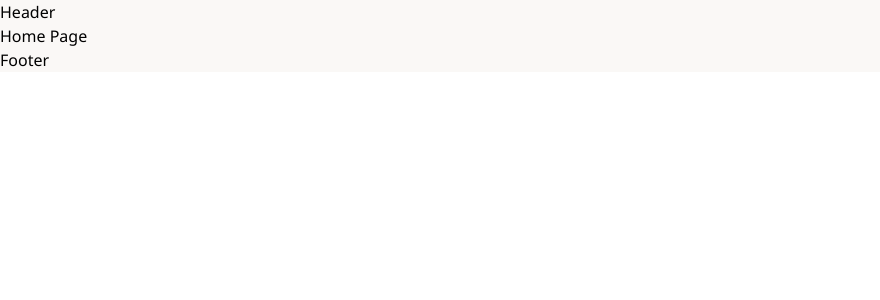
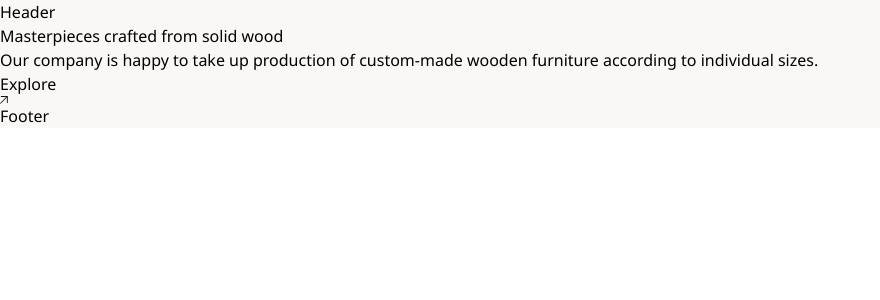
Before and after one commit to Edanriell/Decor, a Nuxt app in the folder Client/: page / in a window 1280 px wide. Shown: the top 300 px of the page, without its empty margins (0-880 px from the left). Built offline with nearby package versions, Linux system fonts and the light colour scheme.

Commit message:
working on home page

```diff
--- a/Client/app/features/create-account/create-account.vue
+++ b/Client/app/features/create-account/create-account.vue
@@ -112,7 +112,7 @@
 			Already have an account?
 			<NuxtLink
 				class="font-[Urbanist] font-normal text-[0.75rem] leading-[1.6] capitalize text-(--colors-texts-text---high-emphasis) border-b border-(--colors-border-border---theme)"
-				to="/sign-in"
+				to="/(auth)/sign-in"
 			>
 				Log in now
 			</NuxtLink>
--- a/Client/app/features/log-in/log-in.vue
+++ b/Client/app/features/log-in/log-in.vue
@@ -95,7 +95,7 @@
 			Don’t have an account?
 			<NuxtLink
 				class="font-[Urbanist] font-normal text-[0.75rem] leading-[1.6] capitalize text-(--colors-texts-text---high-emphasis) border-b border-(--colors-border-border---theme)"
-				to="/sign-up"
+				to="/(auth)/sign-up"
 			>
 				Create your free account
 			</NuxtLink>
--- a/Client/app/features/reset-password/reset-password.vue
+++ b/Client/app/features/reset-password/reset-password.vue
@@ -10,12 +10,12 @@
 	const store = usePasswordResetStore();
 
 	// Or use a watcher with interval
-	// const checkOtpExpiration = setInterval(() => {
-	// 	if (store.isOtpExpired && store.currentStep === "otp") {
-	// 		// Optionally show a toast: "OTP expired, please try again"
-	// 		store.$reset();
-	// 	}
-	// }, 1000);
+	const checkOtpExpiration = setInterval(() => {
+		if (store.isOtpExpired && store.currentStep === "otp") {
+			// Optionally show a toast: "OTP expired, please try again"
+			store.$reset();
+		}
+	}, 1000);
 
 	async function handleEmailSubmit() {
 		await $fetch("api/auth/send-otp", { method: "POST", body: { email: email.value } });
@@ -38,23 +38,23 @@
 	}
 
 	// Reset when user leaves the page
-	// onBeforeRouteLeave(() => {
-	// 	store.$reset();
-	// });
+	onBeforeRouteLeave(() => {
+		store.$reset();
+	});
 
 	// Check otp on mount if returning to page
 	onMounted(() => {
-		// if (store.currentStep === "otp" && store.isOtpExpired) {
-		// 	store.$reset();
-		// }
+		if (store.currentStep === "otp" && store.isOtpExpired) {
+			store.$reset();
+		}
 	});
 
 	// Also reset on component unmount (e.g., closing tab and coming back)
 	onUnmounted(() => {
-		// store.$reset();
+		store.$reset();
 	});
 
-	// onUnmounted(() => clearInterval(checkOtpExpiration));
+	onUnmounted(() => clearInterval(checkOtpExpiration));
 </script>
 
 <template>
@@ -97,7 +97,7 @@
 			Back to login?
 			<NuxtLink
 				class="font-[Urbanist] font-normal text-[0.75rem] leading-[1.6] capitalize text-(--colors-texts-text---high-emphasis) border-b border-(--colors-border-border---theme)"
-				to="/sign-in"
+				to="/(auth)/sign-in"
 			>
 				Login
 			</NuxtLink>
@@ -178,7 +178,7 @@
 			Didn’t receive the mail?
 			<NuxtLink
 				class="font-[Urbanist] font-normal text-[0.75rem] leading-[1.6] capitalize text-(--colors-texts-text---high-emphasis) border-b border-(--colors-border-border---theme)"
-				to="/sign-in"
+				to="/(auth)/sign-in"
 			>
 				Resend
 			</NuxtLink>
@@ -242,25 +242,10 @@
 			Back to login?
 			<NuxtLink
 				class="font-[Urbanist] font-normal text-[0.75rem] leading-[1.6] capitalize text-(--colors-texts-text---high-emphasis) border-b border-(--colors-border-border---theme)"
-				to="/sign-in"
+				to="/(auth)/sign-in"
 			>
 				Login
 			</NuxtLink>
 		</p>
 	</div>
 </template>
-
-<!--&lt;!&ndash; Step 1: Email &ndash;&gt;-->
-<!--<form v-if="currentStep === 'email'" @submit.prevent="handleEmailSubmit">-->
-<!--<input v-model="email" type="email" placeholder="Enter your email" />-->
-<!--<button type="submit">Send OTP</button>-->
-<!--</form>-->
-
-<!--&lt;!&ndash; Step 2: OTP Verification &ndash;&gt;-->
-<!--<form v-if="currentStep === 'otp'" @submit.prevent="handleOtpSubmit">-->
-<!--<input v-model="otp" type="text" placeholder="Enter OTP code" />-->
-<!--<button type="submit">Verify</button>-->
-<!--</form>-->
-
-<!--&lt;!&ndash; Step 3: New Password &ndash;&gt;-->
-<!--<NewPasswordForm v-if="currentStep === 'new-password'" @submit="handlePasswordReset" />-->
--- a/Client/app/pages/index.vue
+++ b/Client/app/pages/index.vue
@@ -6,6 +6,18 @@
 
 <template>
 	<section>
-		<h1>Home Page</h1>
+		<h1>Masterpieces crafted from solid wood</h1>
+		<p>Our company is happy to take up production of custom-made wooden furniture according to individual sizes.</p>
+		<NuxtLink to="/catalog">
+			Explore
+			<svg fill="none" height="8" viewBox="0 0 8 8" width="8" xmlns="http://www.w3.org/2000/svg">
+				<path
+					clip-rule="evenodd"
+					d="M0.859967 0H7.7933L7.7933 6.93333H6.85997L6.85997 1.5933L0.659966 7.7933L0 7.13333L6.2 0.933333H0.859967V0Z"
+					fill="#181513"
+					fill-rule="evenodd"
+				/>
+			</svg>
+		</NuxtLink>
 	</section>
 </template>
```
Also changed, not shown: Client/app/pages/(auth)/lost-access.vue (renamed from Client/app/pages/lost-access.vue), Client/app/pages/(auth)/sign-in.vue (renamed from Client/app/pages/sign-in.vue), Client/app/pages/(auth)/sign-up.vue (renamed from Client/app/pages/sign-up.vue), 1 other file (tests, documents, lock files or other folders).
